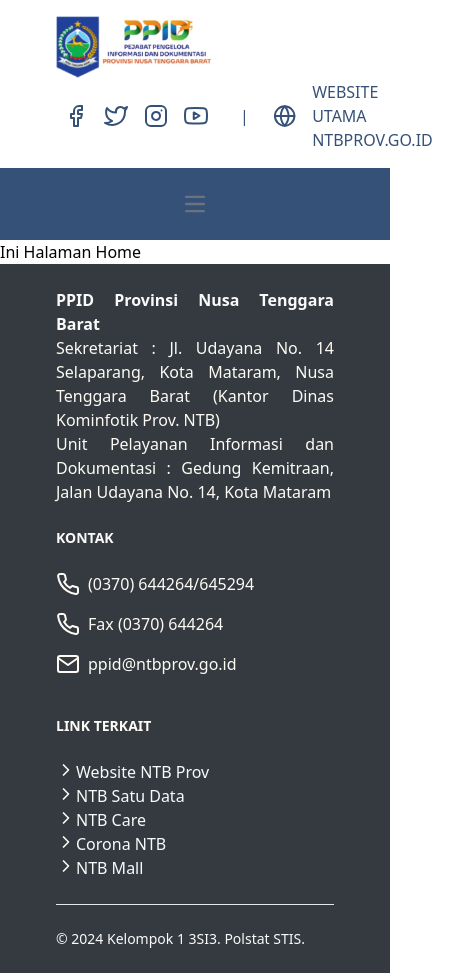
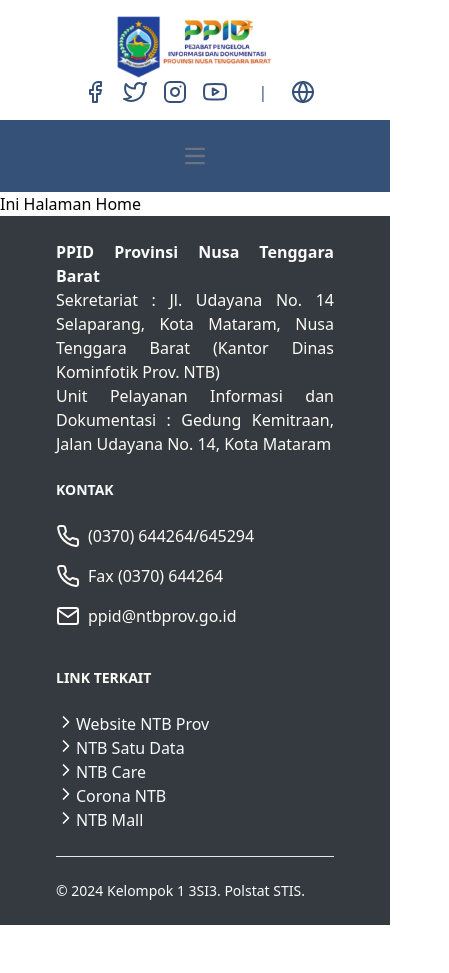
Before and after one commit to akuridho220/imk-redesign, a React (Vite) app: page / in a window 390 px wide. Shown: the whole page, 449 px wide, since content can reach past the window. After the commit the page ends 925 px from the top, so only its background shows below. Built offline with nearby package versions, Linux system fonts and the light colour scheme.

Commit message:
update navbar

```diff
--- a/src/components/Header.jsx
+++ b/src/components/Header.jsx
@@ -21,7 +21,7 @@ const Header = () => {
     return (
         <div>
             <header className="bg-white border-gray-200 dark:bg-gray-900 mx-10" >
-                <div className="flex flex-wrap justify-between items-center mx-auto max-w-screen-xl p-4">
+                <div className="flex flex-col md:flex-row justify-between items-center md:mx-auto max-w-screen-xl p-4">
                     <Link to={"/"} className="flex items-center space-x-3 rtl:space-x-reverse">
                         <img src="..\src\assets\img\logo\logoPPIDNTB.png" className="h-16" alt="PPID Logo" />
                     </Link>
@@ -52,7 +52,7 @@ const Header = () => {
                         <div className='flex flex-row items-center justify-between'>
                             <Link to="https://ntbprov.go.id/" target="_blank" className="flex flex-row items-center justify-between">
                                 <svg xmlns="http://www.w3.org/2000/svg" width="24" height="24" viewBox="0 0 24 24" fill="none" stroke="#365177" strokeWidth="2" strokeLinecap="round" strokeLinejoin="round" className="feather feather-globe"><circle cx="12" cy="12" r="10"></circle><line x1="2" y1="12" x2="22" y2="12"></line><path d="M12 2a15.3 15.3 0 0 1 4 10 15.3 15.3 0 0 1-4 10 15.3 15.3 0 0 1-4-10 15.3 15.3 0 0 1 4-10z"></path></svg>
-                                <div className="flex flex-col px-4 text-tertiary-900">
+                                <div className="md:flex flex-col px-4 text-tertiary-900 hidden md:visible">
                                     <p>WEBSITE UTAMA</p>
                                     <p>NTBPROV.GO.ID</p>
                                 </div>
```
